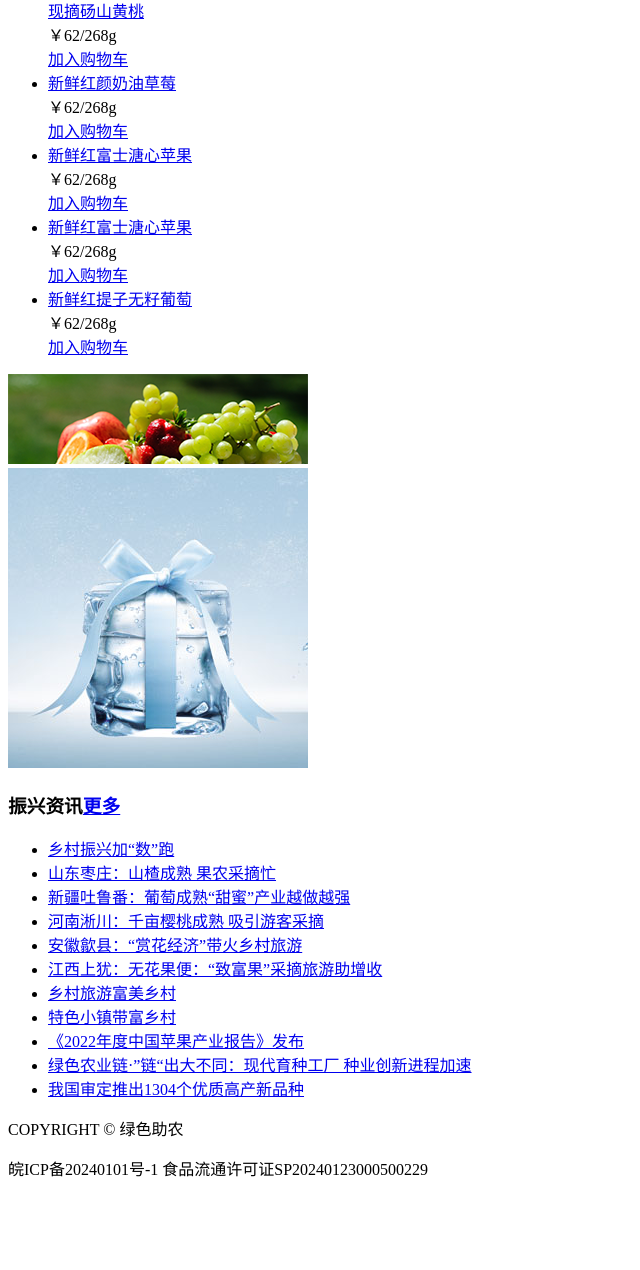
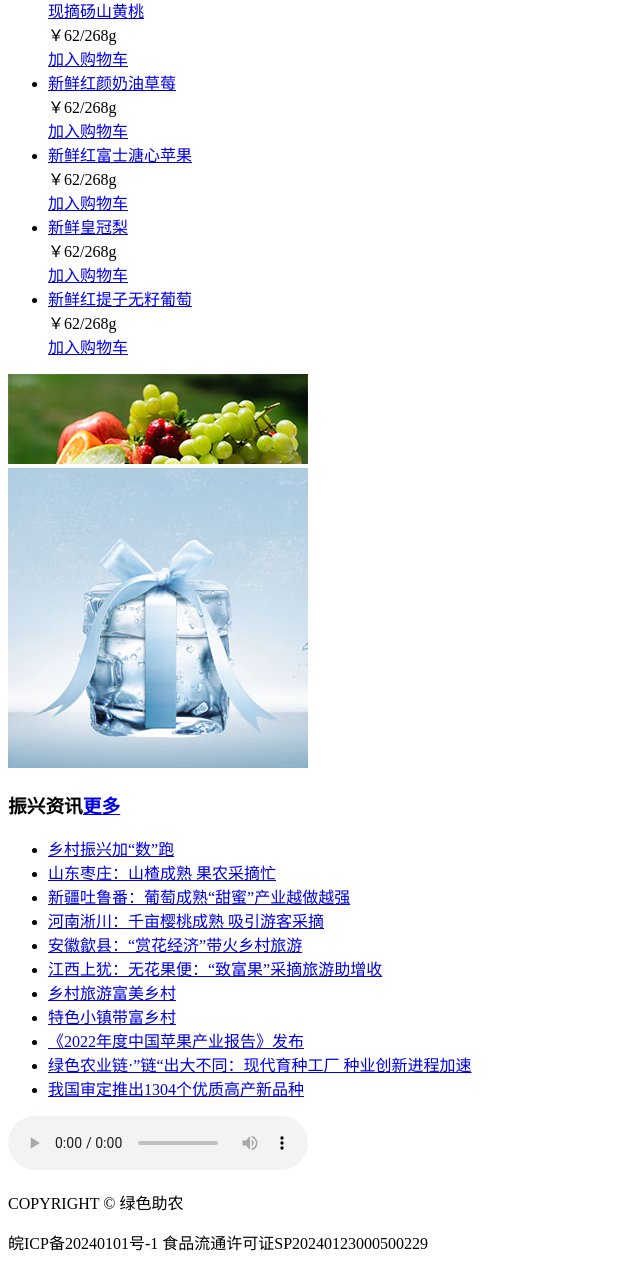
Before and after one commit to Xaorng/xhr.github.io, a plain HTML site: page nonono.html in a window 1280 px wide. Shown: the part 1436-2706 px from the top of the page, without its empty margins (0-640 px from the left). Before the commit the page ends 2632 px from the top, so only its background shows below. Drawn offline with Linux system fonts and the light colour scheme.

Commit message:
Update nonono.html

```diff
--- a/nonono.html
+++ b/nonono.html
@@ -30,7 +30,7 @@
                 <!-- 将图片和输入框包裹在同一个容器中 -->
                 <div class="search-input-group">
                     <img
-                            src="../images/search.png"
+                            src="images/search.png"
                             alt="搜索图标"
                             class="search-icon"
                             title="搜索"
@@ -172,7 +172,7 @@
                     <a href="#"></a>
                 </div>
                 <div>
-                    <a href="#">新鲜红富士溏心苹果</a>
+                    <a href="#">新鲜皇冠梨</a>
                     <div>
                         <span>￥62/268g </span>
                     </div>
@@ -231,6 +231,7 @@
     </div>
 </div>
 <!-- 首页底部 -->
+    <audio src="audio/demo.mp3" controls loop></audio>
 <footer>
     <div>
         <p>COPYRIGHT © 绿色助农</p>
```
